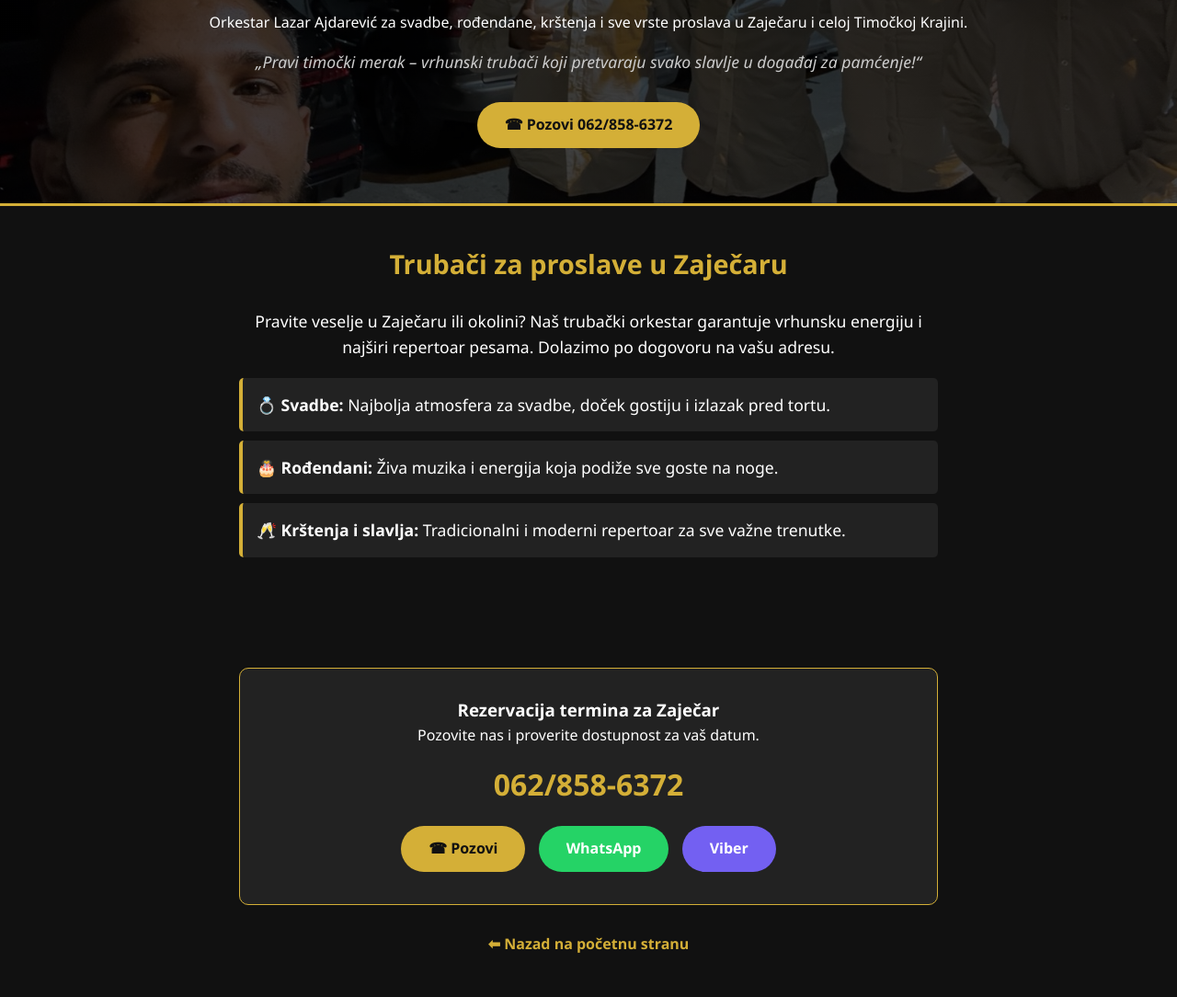
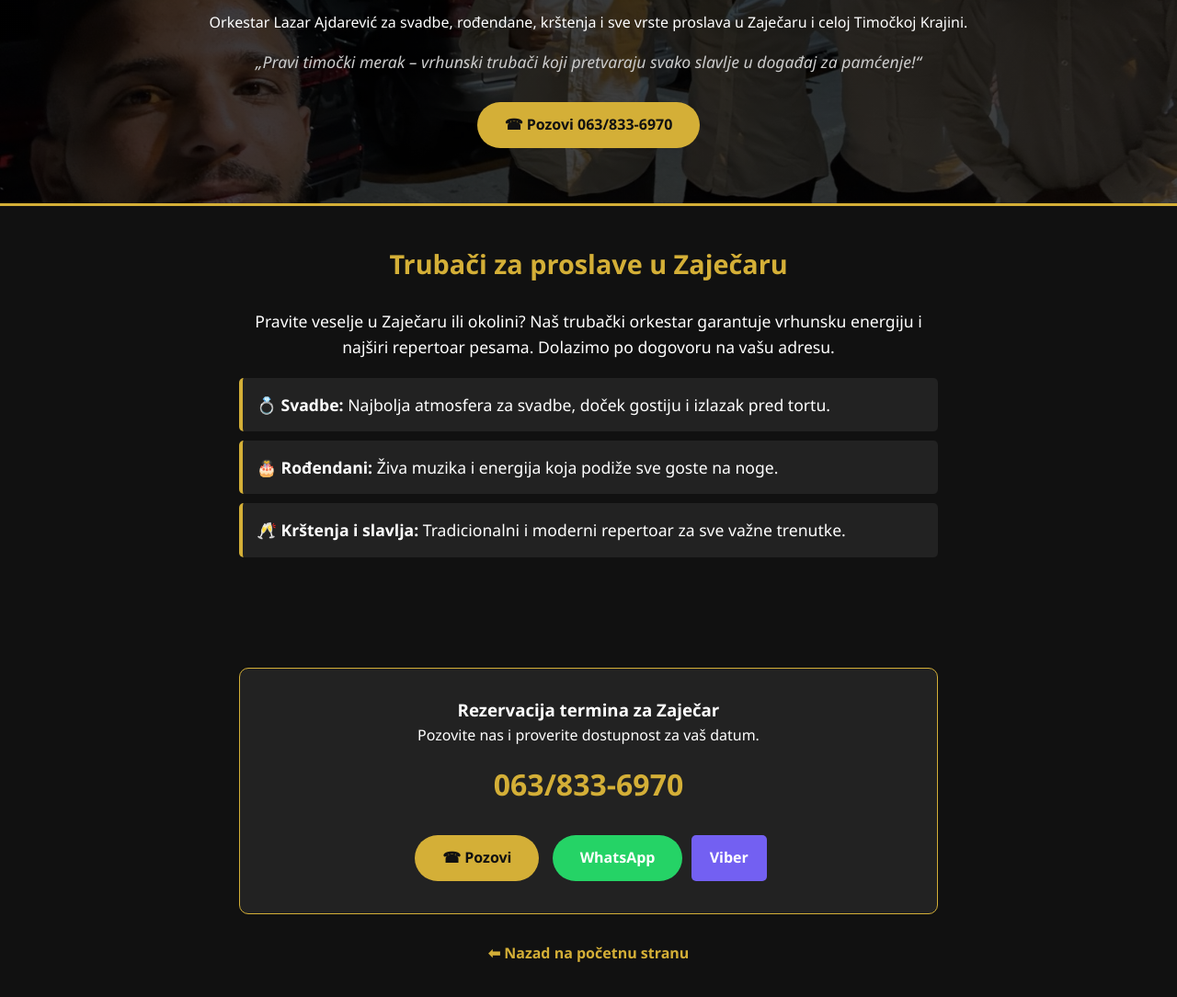
Before and after one commit to lazarajdarevic58-del/trubacizaslavlje, a plain HTML site: page trubaci-zajecar.html in a window 1280 px wide. Shown: the part 162-1246 px from the top of the page at 92% size. Drawn offline with Linux system fonts and the light colour scheme.

Commit message:
Update trubaci-zajecar.html

```diff
--- a/trubaci-zajecar.html
+++ b/trubaci-zajecar.html
@@ -4,7 +4,7 @@
     <meta charset="UTF-8">
     <meta name="viewport" content="width=device-width, initial-scale=1.0">
     <title>Trubači Zaječar | Orkestar Lazar Ajdarević za Svadbe i Veselja</title>
-    <meta name="description" content="Najbolji trubači u Zaječaru i istočnoj Srbiji za svadbe, rođendane, krštenja i proslave. Orkestar Lazara Ajdarevića. Pozovite 062/858-6372.">
+    <meta name="description" content="Najbolji trubači u Zaječaru i istočnoj Srbiji za svadbe, rođendane, krštenja i proslave. Orkestar Lazara Ajdarevića. Pozovite 063/833-6970.">
     <link rel="canonical" href="https://trubacizaslavlje.rs">
     <style>
         :root { --gold: #d4af37; --dark: #111; --light: #fff; --grey: #222; }
@@ -30,7 +30,7 @@
         <h1>Trubači Zaječar</h1>
         <p>Orkestar Lazar Ajdarević za svadbe, rođendane, krštenja i sve vrste proslava u Zaječaru i celoj Timočkoj Krajini.</p>
         <p class="quote">„Pravi timočki merak – vrhunski trubači koji pretvaraju svako slavlje u događaj za pamćenje!“</p>
-        <a href="tel:+381628586372" class="btn">☎ Pozovi 062/858-6372</a>
+        <a href="tel:+381638336970" class="btn">☎ Pozovi 063/833-6970</a>
     </header>
     <section>
         <h2>Trubači za proslave u Zaječaru</h2>
@@ -43,10 +43,10 @@
         <div class="contact-box">
             <h3>Rezervacija termina za Zaječar</h3>
             <p>Pozovite nas i proverite dostupnost za vaš datum.</p>
-            <a href="tel:+381628586372" class="phone-num">062/858-6372</a>
-            <a href="tel:+381628586372" class="btn" style="margin: 5px;">☎ Pozovi</a>
-            <a href="https://wa.me/381628586372" target="_blank" rel="noopener" class="btn" style="background-color: #25D366; color: white; margin: 5px;">WhatsApp</a>
-            <a href="viber://chat?number=%2B381628586372" class="btn" style="background-color: #7360F2; color: white; margin: 5px;">Viber</a>
+            <a href="tel:+381638336970" class="phone-num">063/833-6970</a>
+            <a href="tel:+381638336970" class="btn" style="margin: 5px;">☎ Pozovi</a>
+            <a href="https://wa.me/381637542528" target="_blank" rel="noopener" class="btn" style="background-color: #25D366; color: white; margin: 5px;">WhatsApp</a>
+            <a href="viber://add?number=381637542528" class="btn" style="background-color: #7360F2; color: white; font-weight: bold; padding: 12px 20px; border-radius: 5px; text-decoration: none; display: inline-block;">Viber</a>
         </div>
         <a href="/" class="back-link">⬅ Nazad na početnu stranu</a>
     </section>
```
